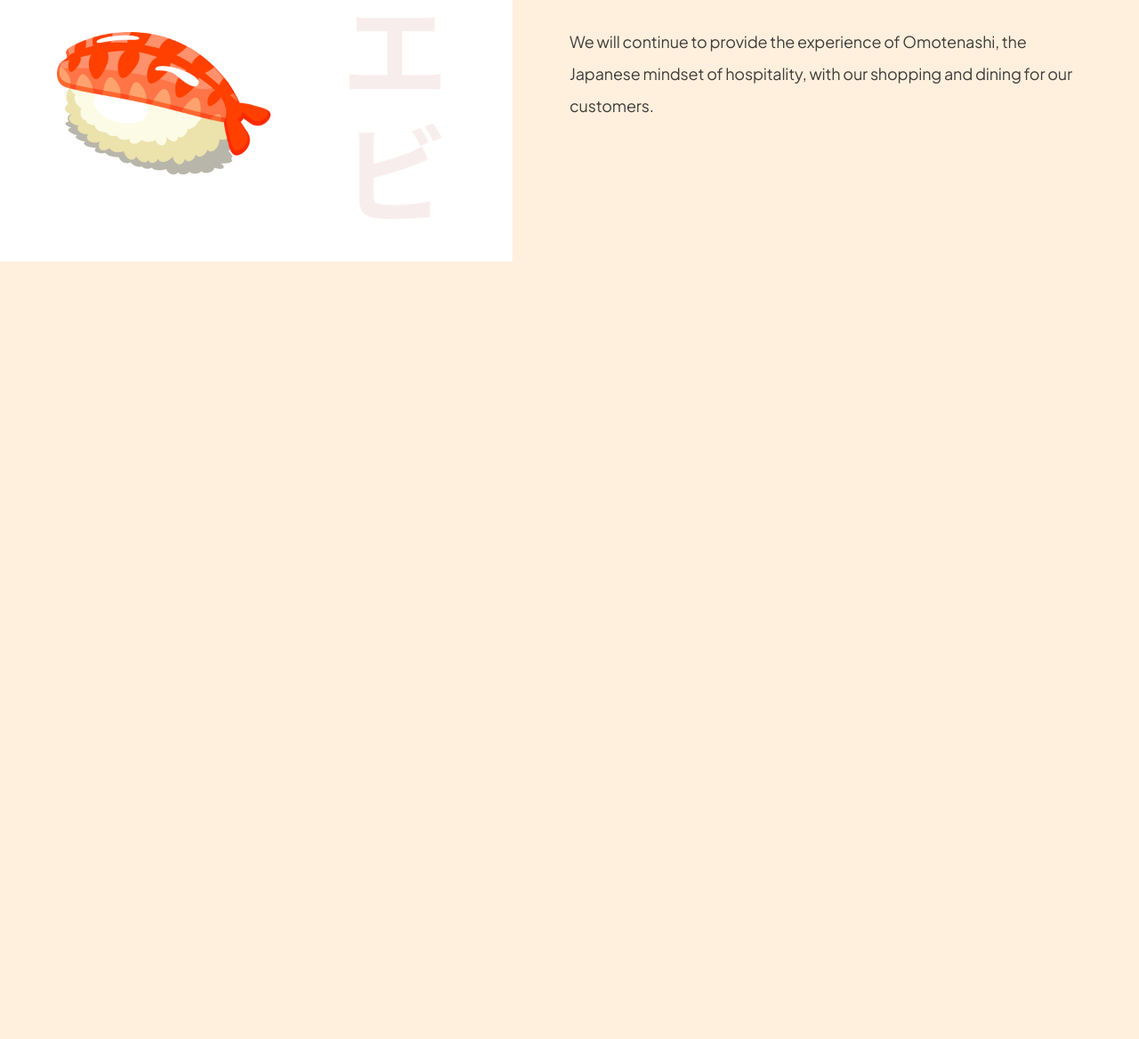
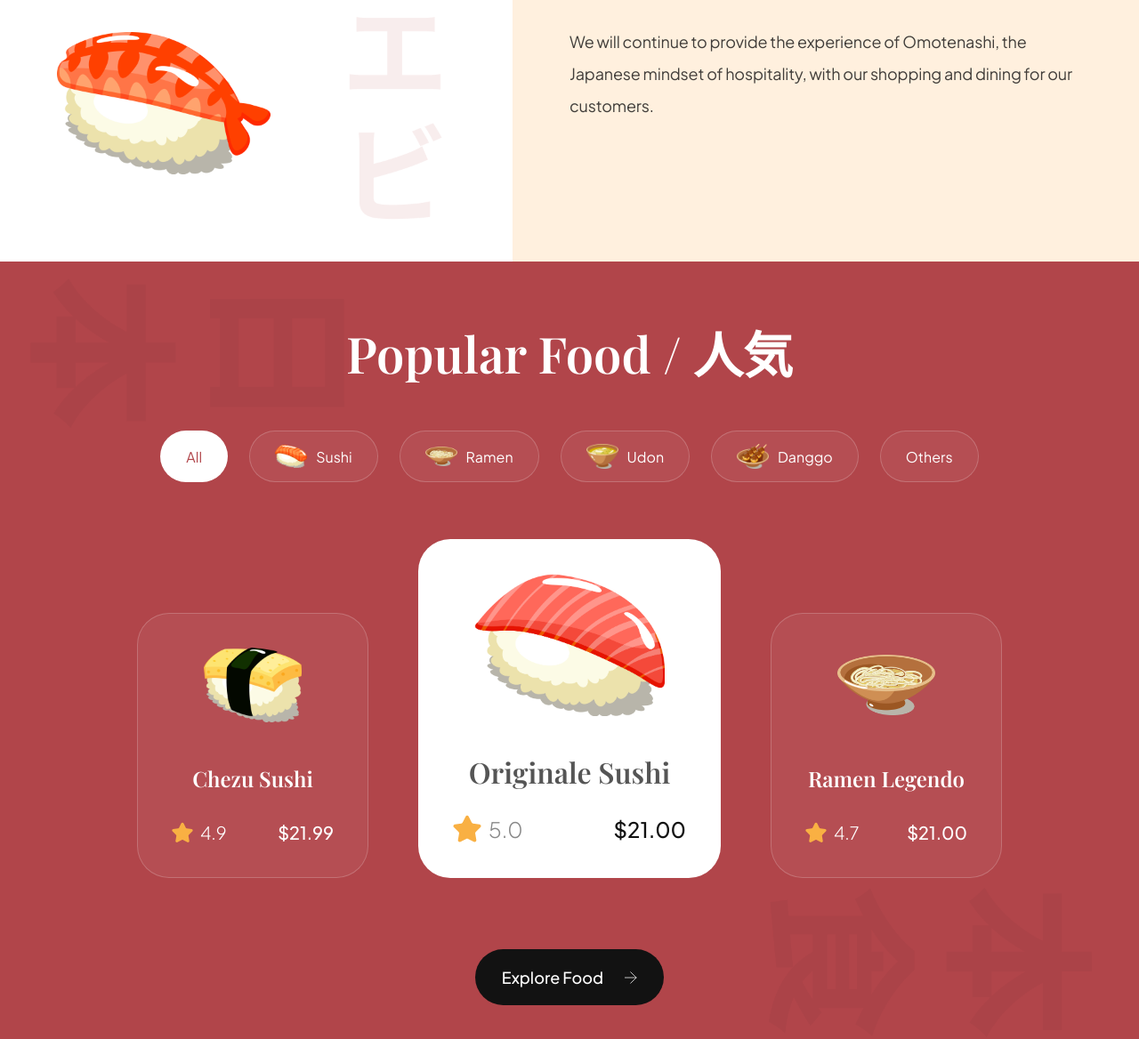
Before and after one commit to dasariprashant0/sushi_Project_html_css_website, a website built with Vite: page index.html in a window 1280 px wide. Shown: the part 1225-2393 px from the top of the page at 89% size. Before the commit the page ends 1519 px from the top, so only its background shows below. Built offline with nearby package versions, Linux system fonts and the light colour scheme.

Commit message:
completed popular-food section.

```diff
--- /dev/null
+++ b/css/sections/popular.css
@@ -0,0 +1,198 @@
+.popular-foods {
+  padding: 64px;
+
+  display: flex;
+  flex-direction: column;
+
+  background-color: var(--primary-color);
+  background-image: url("../../assets/popular_bg.png");
+  background-position: center;
+  background-repeat: no-repeat;
+  background-size: contain;
+
+  overflow: hidden;
+}
+
+.popular-foods__title {
+  font-size: 56px;
+  font-family: var(--playfair-display);
+  font-weight: 600;
+  line-height: 78px;
+  color: #fff;
+  text-align: center;
+}
+
+.popular-foods__filters {
+  margin-top: 48px;
+  max-width: 100%;
+  overflow-x: auto;
+
+  display: flex;
+  justify-content: center;
+  gap: 24px;
+}
+
+.popular-foods__filter-btn {
+  padding: 10px 28px;
+
+  display: flex;
+  flex-direction: row;
+  align-items: center;
+  gap: 10px;
+
+  background: rgba(255, 255, 255, 0.05);
+  border: 1px solid rgba(255, 255, 255, 0.2);
+  border-radius: 46px;
+
+  font-size: 16px;
+  font-weight: 300px;
+  line-height: 25px;
+  font-family: var(--plus-jakarta-sans);
+  color: #fff;
+  cursor: pointer;
+}
+
+.popular-foods__filter-btn img {
+  width: 36px;
+  height: 36px;
+  object-fit: contain;
+}
+
+.popular-foods__filter-btn.active {
+  background: #fff;
+  color: var(--primary-color)
+}
+
+.popular-foods__filter-btn:hover {
+  background: #fff;
+  color: var(--primary-color)
+}
+
+.popular-foods__catalogue {
+  margin-top: 64px;
+
+  display: flex;
+  justify-content: center;
+  align-items: flex-end;
+  flex-wrap: wrap;
+  gap: 56px;
+}
+
+.popular-foods__button {
+  width: fit-content;
+
+  padding: 20px 30px;
+  margin: 80px auto 0;
+
+  font-weight: 500;
+  font-size: 18px;
+  line-height: 23px;
+  font-family: var(--plus-jakarta-sans);
+  color: #fff;
+
+  border: none;
+  outline: none;
+  background: var(--secondary-color);
+  border-radius: 64px;
+  cursor: pointer;
+}
+
+.popular-foods__button img {
+  width: 14px;
+  height: 14px;
+  object-fit: contain;
+
+  margin-left: 21px;
+}
+
+.popular-foods__card {
+  padding: 38px;
+  min-width: 260px;
+  height: fit-content;
+
+  display: flex;
+  align-items: center;
+  flex-direction: column;
+
+  border-radius: 36px;
+  background: rgba(255, 255, 255, 0.05);
+  border: 1px solid rgba(255, 255, 255, 0.2);
+}
+
+.popular-foods__card-image {
+  width: 110px;
+  height: 84px;
+  object-fit: contain;
+}
+
+.popular-foods__card-title {
+  margin-top: 47px;
+
+  font-weight: 600;
+  font-size: 24px;
+  line-height: 32px;
+  font-family: var(--playfair-display);
+  color: #fff;
+  text-align: center;
+}
+
+.popular-foods__card-details {
+  width: 100%;
+  margin-top: 32px;
+}
+
+.popular-foods__card-rating {
+  display: flex;
+  align-items: center;
+  gap: 8px;
+}
+
+.popular-foods__card-rating img {
+  width: 24px;
+  height: 24px;
+  object-fit: contain;
+}
+
+.popular-foods__card-rating p {
+  font-size: 20px;
+  font-weight: 300;
+  font-family: var(--plus-jakarta-sans);
+  color: #fff;
+}
+
+.popular-foods__card-price {
+  font-size: 20px;
+  font-weight: 500;
+  font-family: var(--plus-jakarta-sans);
+  color: #fff;
+}
+
+.popular-foods__card.active-card {
+  background: #fff;
+  min-width: 340px;
+}
+
+.popular-foods__card.active-card .popular-foods__card-image {
+  width: 214px;
+  height: 160px;
+}
+
+.popular-foods__card.active-card .popular-foods__card-title {
+  color: var(--black-500);
+  font-size: 32px;
+}
+
+.popular-foods__card.active-card .popular-foods__card-rating img {
+  width: 32px;
+  height: 32px;
+}
+
+.popular-foods__card.active-card .popular-foods__card-rating p {
+  font-size: 24px;
+  color: var(--gray-100);
+}
+
+.popular-foods__card.active-card .popular-foods__card-price {
+  font-size: 24px;
+  color: var(--secondary-color)
+}
--- a/css/style.css
+++ b/css/style.css
@@ -5,7 +5,7 @@
 @import url("sections/header.css");
 @import url("sections/hero.css");
 @import url("sections/about.css");
-/* @import url("sections/popular.css"); */
+@import url("sections/popular.css");
 /* @import url("sections/trending.css"); */
 /* @import url("sections/subscribe.css"); */
 /* @import url("sections/footer.css"); */
@@ -52,6 +52,12 @@
   align-items: center;
 }
 
+.flex-between {
+  display: flex;
+  justify-content: space-between;
+  align-items: center;
+}
+
 .sushi__subtitle {
   font-size: 18px;
   font-weight: 400;
@@ -79,3 +85,14 @@
   opacity: 0.8;
   margin: 32px 0px;
 }
+
+/* Hide scrollbar for Chrome, Safari and Opera */
+.sushi__hide-scrollbar::-webkit-scrollbar {
+  display: none;
+}
+
+/* Hide scrollbar for IE, Edge and Firefox */
+.sushi__hide-scrollbar {
+  -ms-overflow-style: none; /* IE and Edge */
+  scrollbar-width: none; /* Firefox */
+}
--- a/index.html
+++ b/index.html
@@ -122,6 +122,86 @@
         </div>
       </section>
       <!-- End of About Us -->
+
+      <!-- Popular -->
+      <section class="popular-foods" id="menu">
+        <h2 class="popular-foods__title">Popular Food / 人気</h2>
+
+        <div class="popular-foods__filters sushi__hide-scrollbar">
+          <button class="popular-foods__filter-btn active">All</button>
+          <button class="popular-foods__filter-btn">
+            <img src="/assets/sushi-9.png" alt="sushi 9" />
+            Sushi
+          </button>
+          <button class="popular-foods__filter-btn">
+            <img src="/assets/sushi-8.png" alt="sushi 8" />
+            Ramen
+          </button>
+          <button class="popular-foods__filter-btn">
+            <img src="/assets/sushi-7.png" alt="sushi 7" />
+            Udon
+          </button>
+          <button class="popular-foods__filter-btn">
+            <img src="/assets/sushi-6.png" alt="sushi 6" />
+            Danggo
+          </button>
+          <button class="popular-foods__filter-btn">Others</button>
+        </div>
+
+        <div class="popular-foods__catalogue">
+          <article class="popular-foods__card">
+            <img
+              class="popular-foods__card-image"
+              src="assets/sushi-12.png"
+              alt="sushi-12"
+            />
+            <h4 class="popular-foods__card-title">Chezu Sushi</h4>
+
+            <div class="popular-foods__card-details flex-between">
+              <div class="popular-foods__card-rating">
+                <img src="assets/star.svg" alt="star" />
+                <p>4.9</p>
+              </div>
+
+              <p class="popular-foods__card-price">$21.99</p>
+            </div>
+          </article>
+
+           <article class="popular-foods__card active-card">
+          <img class="popular-foods__card-image" src="assets/sushi-11.png" alt="sushi-11" />
+          <h4 class="popular-foods__card-title">Originale Sushi</h4>
+
+          <div class="popular-foods__card-details flex-between">
+            <div class="popular-foods__card-rating">
+              <img src="assets/star.svg" alt="star" />
+              <p>5.0</p>
+            </div>
+
+            <p class="popular-foods__card-price">$21.00</p>
+          </div>
+        </article>
+
+        <article class="popular-foods__card">
+          <img class="popular-foods__card-image" src="assets/sushi-10.png" alt="sushi-10" />
+          <h4 class="popular-foods__card-title">Ramen Legendo</h4>
+
+          <div class="popular-foods__card-details flex-between">
+            <div class="popular-foods__card-rating">
+              <img src="assets/star.svg" alt="star" />
+              <p>4.7</p>
+            </div>
+
+            <p class="popular-foods__card-price">$21.00</p>
+          </div>
+        </article>
+        </div>
+
+        <button class="popular-foods__button">
+          Explore Food
+          <img src="assets/arrow-right.svg" alt="arrow-right" />
+        </button>
+      </section>
+      <!-- End of Popular -->
     </div>
     <script type="module" src="/main.js"></script>
   </body>
```
